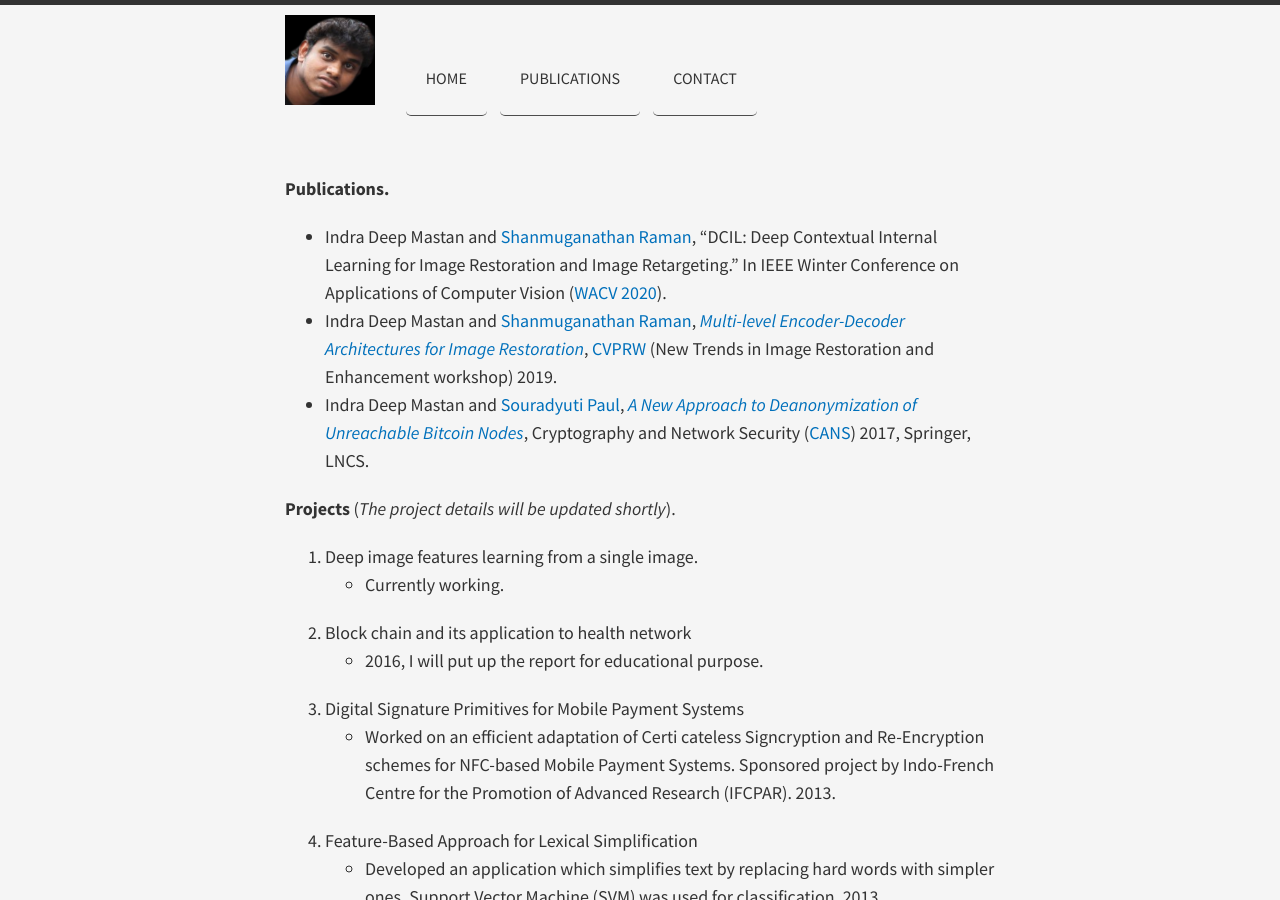
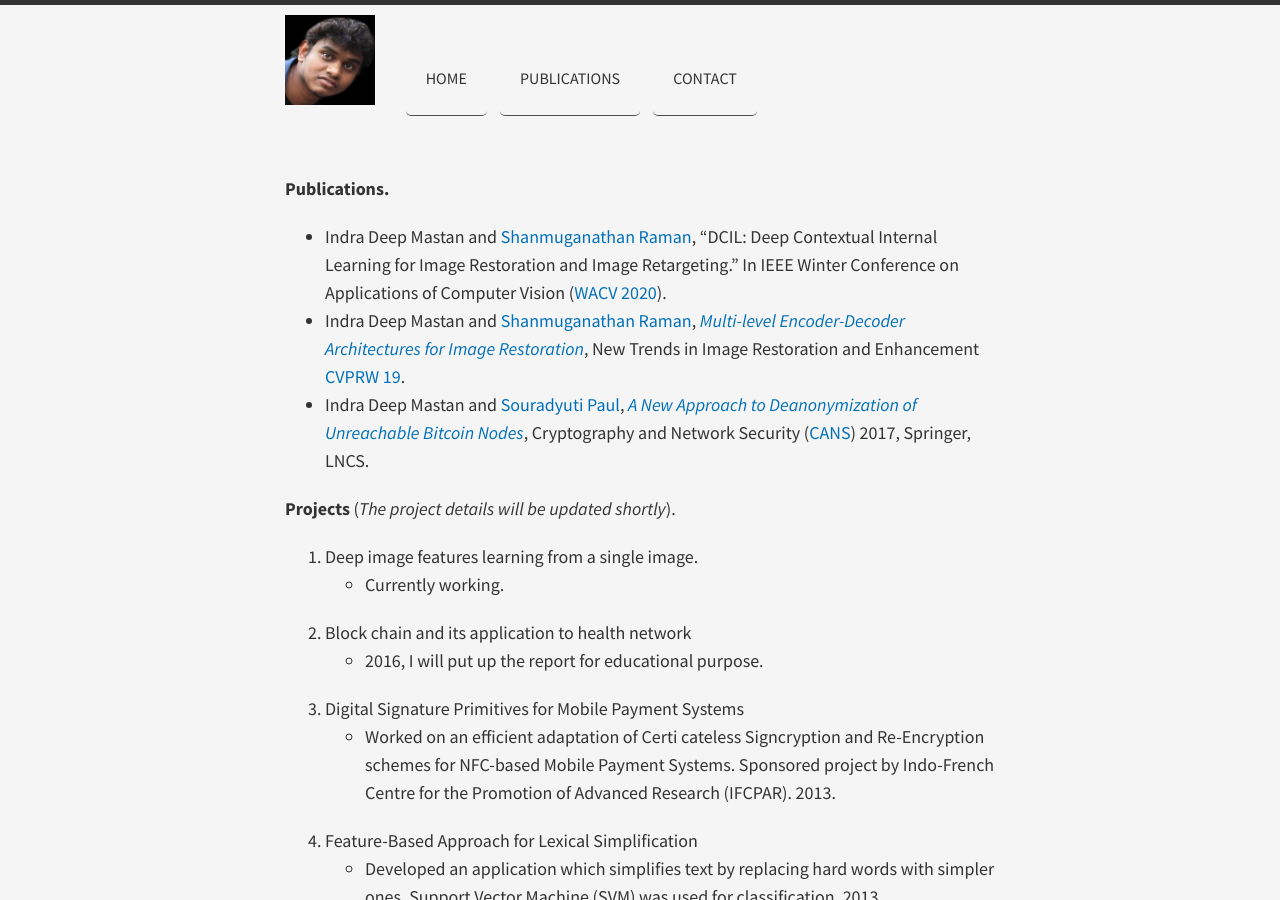
Before and after one commit to indramastan/indradeepmastan, a Jekyll site: the page built from projects/index.md, in a window 1280 px wide and 900 px high. Built offline with Jekyll 4.4.1, drawn with Linux system fonts in a browser that asks for light colours; nearby versions of some CDN libraries.

Commit message:
Update index.md

```diff
--- a/projects/index.md
+++ b/projects/index.md
@@ -4,7 +4,7 @@ title:
 ---
 **Publications.**
 - Indra Deep Mastan and [Shanmuganathan Raman](https://people.iitgn.ac.in/~shanmuga/), "DCIL: Deep Contextual Internal Learning for Image Restoration and Image Retargeting." In IEEE Winter Conference on Applications of Computer Vision ([WACV 2020](https://wacv20.wacv.net)).
-- Indra Deep Mastan and [Shanmuganathan Raman](https://people.iitgn.ac.in/~shanmuga/), *[Multi-level Encoder-Decoder Architectures for Image Restoration](http://openaccess.thecvf.com/content_CVPRW_2019/papers/NTIRE/Mastan_Multi-Level_Encoder-Decoder_Architectures_for_Image_Restoration_CVPRW_2019_paper.pdf)*, [CVPRW](http://www.vision.ee.ethz.ch/ntire19/) (New Trends in Image Restoration and Enhancement workshop) 2019.
+- Indra Deep Mastan and [Shanmuganathan Raman](https://people.iitgn.ac.in/~shanmuga/), *[Multi-level Encoder-Decoder Architectures for Image Restoration](http://openaccess.thecvf.com/content_CVPRW_2019/papers/NTIRE/Mastan_Multi-Level_Encoder-Decoder_Architectures_for_Image_Restoration_CVPRW_2019_paper.pdf)*, New Trends in Image Restoration and Enhancement [CVPRW 19](http://www.vision.ee.ethz.ch/ntire19/).
 - Indra Deep Mastan and [Souradyuti Paul](http://souradyuti.com/), *[A New Approach to Deanonymization of Unreachable Bitcoin Nodes](https://eprint.iacr.org/2018/243.pdf)*, Cryptography and Network Security ([CANS](http://crypto.ie.cuhk.edu.hk/cans17/)) 2017, Springer, LNCS.
 
 **Projects** (*The project details will be updated shortly*).
```
